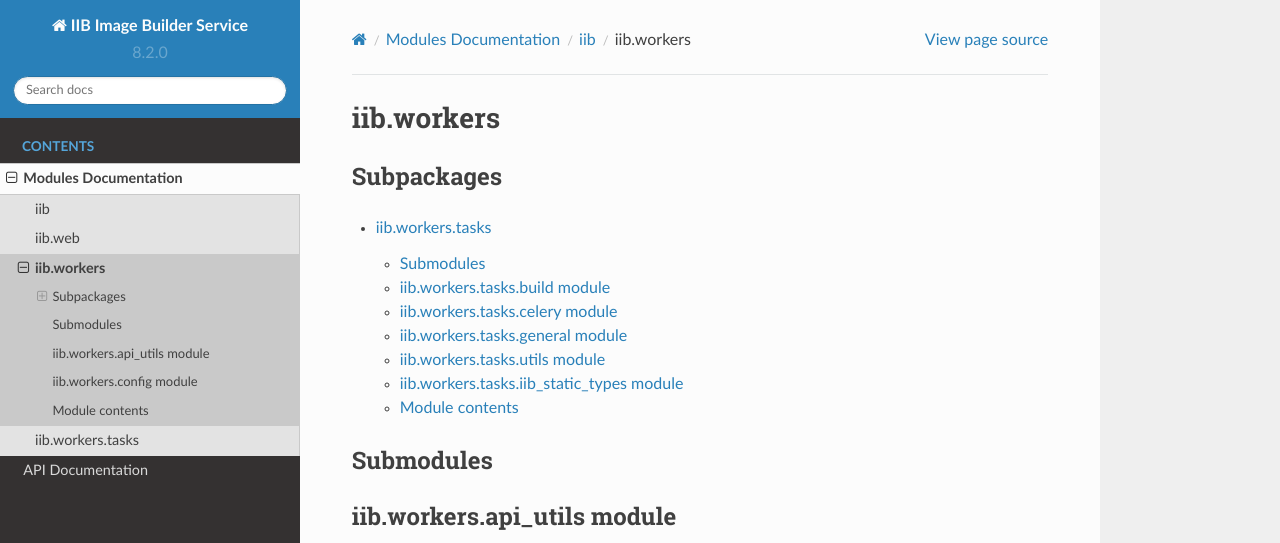
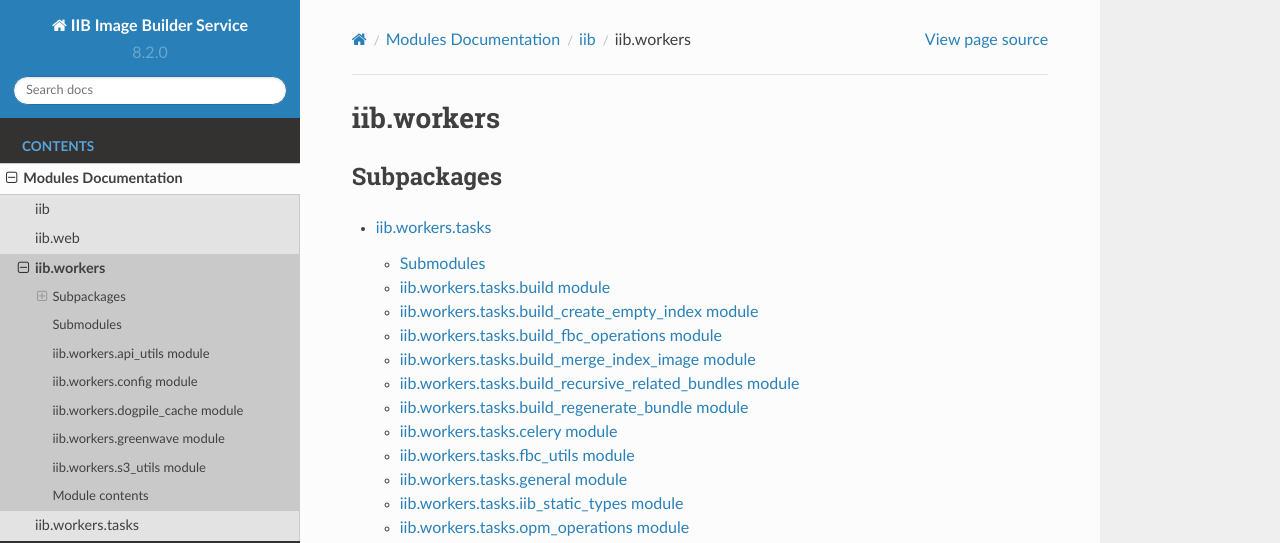
Before and after one commit to release-engineering/iib, a Sphinx documentation site: the page built from docs/module_documentation/iib.workers.rst, in a window 1280 px wide and 1400 px high. Shown: the top 543 px of the window. Built offline with Sphinx 7.4.7 and the Read the Docs theme 2.0.0, drawn with Linux system fonts in a browser that asks for light colours; some of the changed text lies outside the part shown.

Commit message:
Update Sphinx documentation

```diff
--- a/docs/module_documentation/iib.rst
+++ b/docs/module_documentation/iib.rst
@@ -6,6 +6,7 @@
 
 .. toctree::
 
+   iib.common
    iib.web
    iib.workers
 
--- a/docs/module_documentation/iib.workers.rst
+++ b/docs/module_documentation/iib.workers.rst
@@ -29,6 +29,29 @@
    :private-members:
    :show-inheritance:
 
+iib.workers.dogpile\_cache module
+---------------------------------
+
+.. automodule:: iib.workers.dogpile_cache
+   :members:
+   :undoc-members:
+   :show-inheritance:
+
+iib.workers.greenwave module
+----------------------------
+
+.. automodule:: iib.workers.greenwave
+   :members:
+   :undoc-members:
+   :show-inheritance:
+
+iib.workers.s3\_utils module
+----------------------------
+
+.. automodule:: iib.workers.s3_utils
+   :members:
+   :undoc-members:
+   :show-inheritance:
 
 Module contents
 ---------------
```
Also changed, not shown: docs/module_documentation/iib.common.rst (added, +21 -0 lines), docs/module_documentation/iib.web.rst (+24 -1 lines), docs/module_documentation/iib.workers.tasks.rst (+64 -9 lines), docs/requirements.txt (+15 -5 lines), 4 other files.
